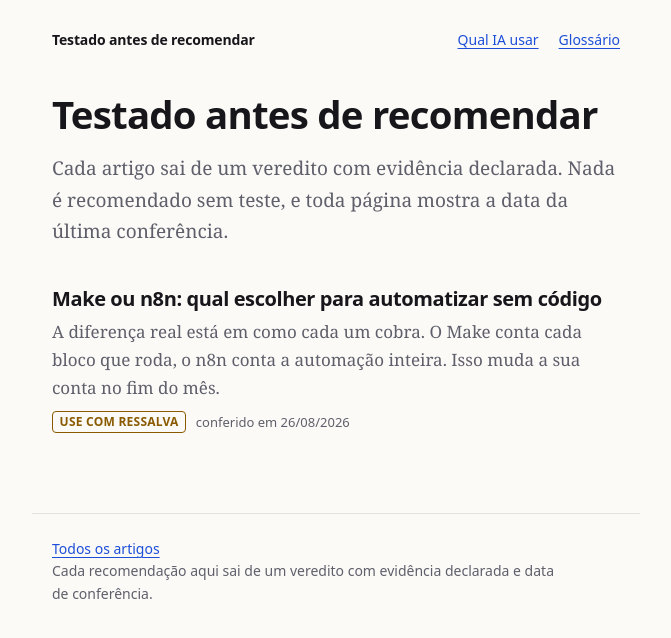
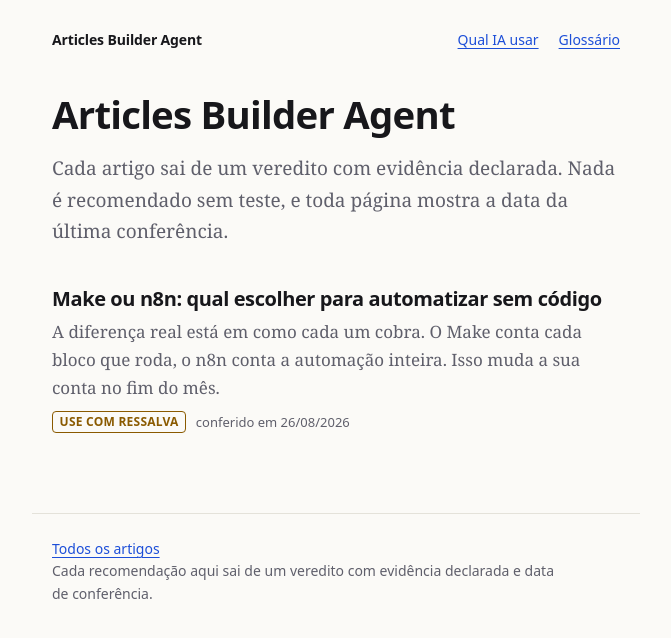
Before and after one commit to pedroboy975/AI-blog-writer, a Jekyll site: the page built from index.md, in a window 1280 px wide. Shown: the top 638 px of the page, without its empty margins (304-975 px from the left). Built offline with Jekyll 4.4.1, drawn with Linux system fonts in a browser that asks for light colours.

Commit message:
site: nome do blog vira Articles Builder Agent
O nome estava em dois lugares: _config.yml e um <h1> fixo no gerador do
indice. O <h1> agora sai como {{ site.title }}, entao o proximo rename
mexe numa linha so.

Co-Authored-By: Claude Opus 5 <noreply@anthropic.com>

```diff
--- a/_config.yml
+++ b/_config.yml
@@ -1,5 +1,5 @@
-# O title e o wordmark no topo de toda pagina. Troque pelo nome do seu blog.
-title: Testado antes de recomendar
+# Fonte unica do nome: wordmark do topo, <title> de toda pagina e o <h1> do indice.
+title: Articles Builder Agent
 description: Reviews de IA e automação com evidência declarada e data de conferência.
 lang: pt-BR
 # Site de projeto (github.io/<repo>) precisa de baseurl, senao todo link cai em 404
--- a/index.md
+++ b/index.md
@@ -2,7 +2,7 @@
 title: Artigos
 ---
 
-<h1>Testado antes de recomendar</h1>
+<h1>{{ site.title }}</h1>
 
 <p class="lede">Cada artigo sai de um veredito com evidência declarada. Nada é recomendado sem teste, e toda página mostra a data da última conferência.</p>
 
--- a/src/site.ts
+++ b/src/site.ts
@@ -121,7 +121,8 @@ function indexPage(posts: PostRef[]): string {
 
   return [
     '---', 'title: Artigos', '---', '',
-    '<h1>Testado antes de recomendar</h1>', '',
+    // Nome vem do _config.yml, nao daqui: renomear o blog e uma linha, nao duas.
+    '<h1>{{ site.title }}</h1>', '',
     '<p class="lede">Cada artigo sai de um veredito com evidência declarada. Nada é recomendado sem teste, e toda página mostra a data da última conferência.</p>', '',
     // Estado vazio fala com o leitor, nao com quem mantem o repositorio.
     posts.length
```
